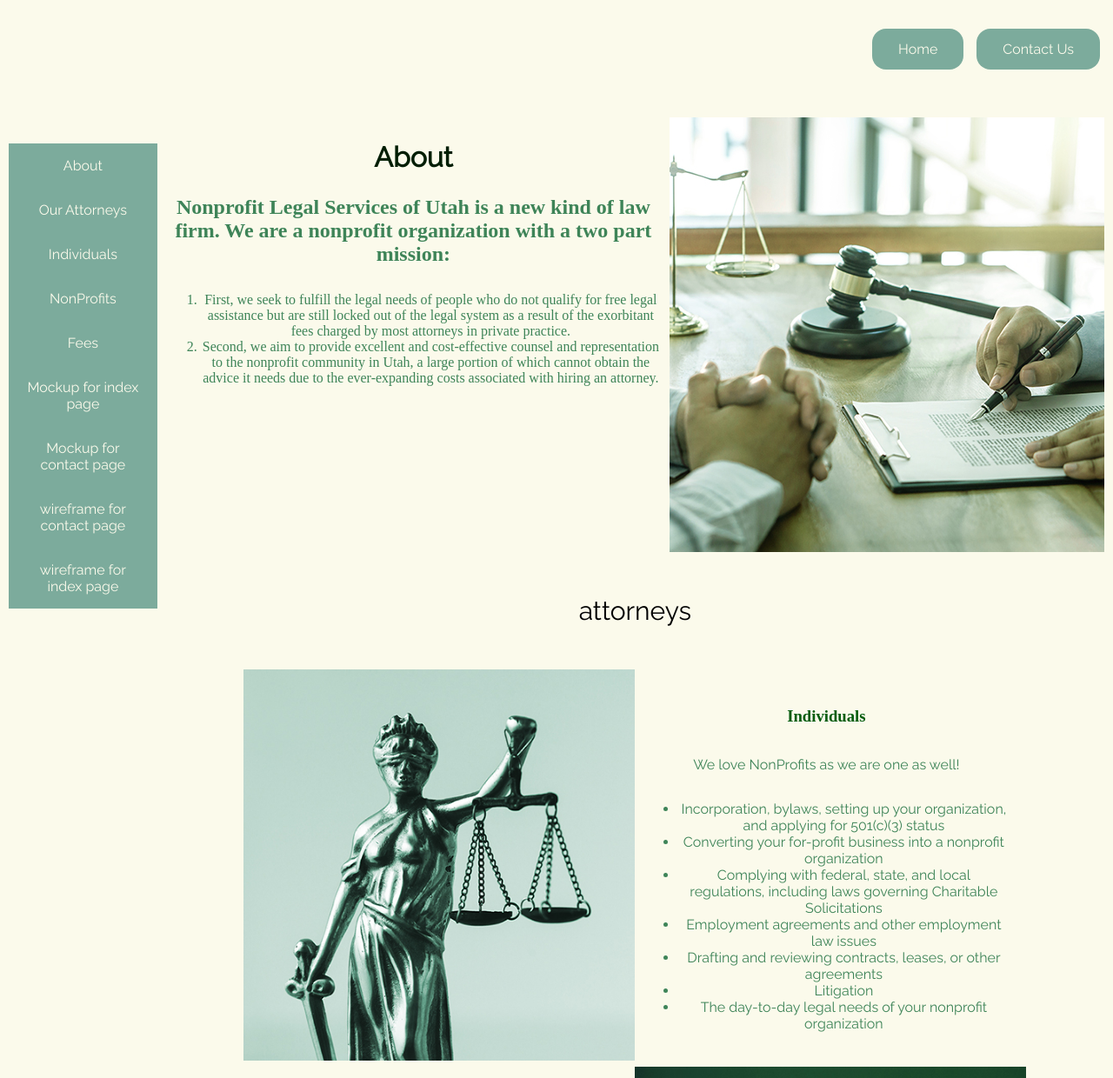
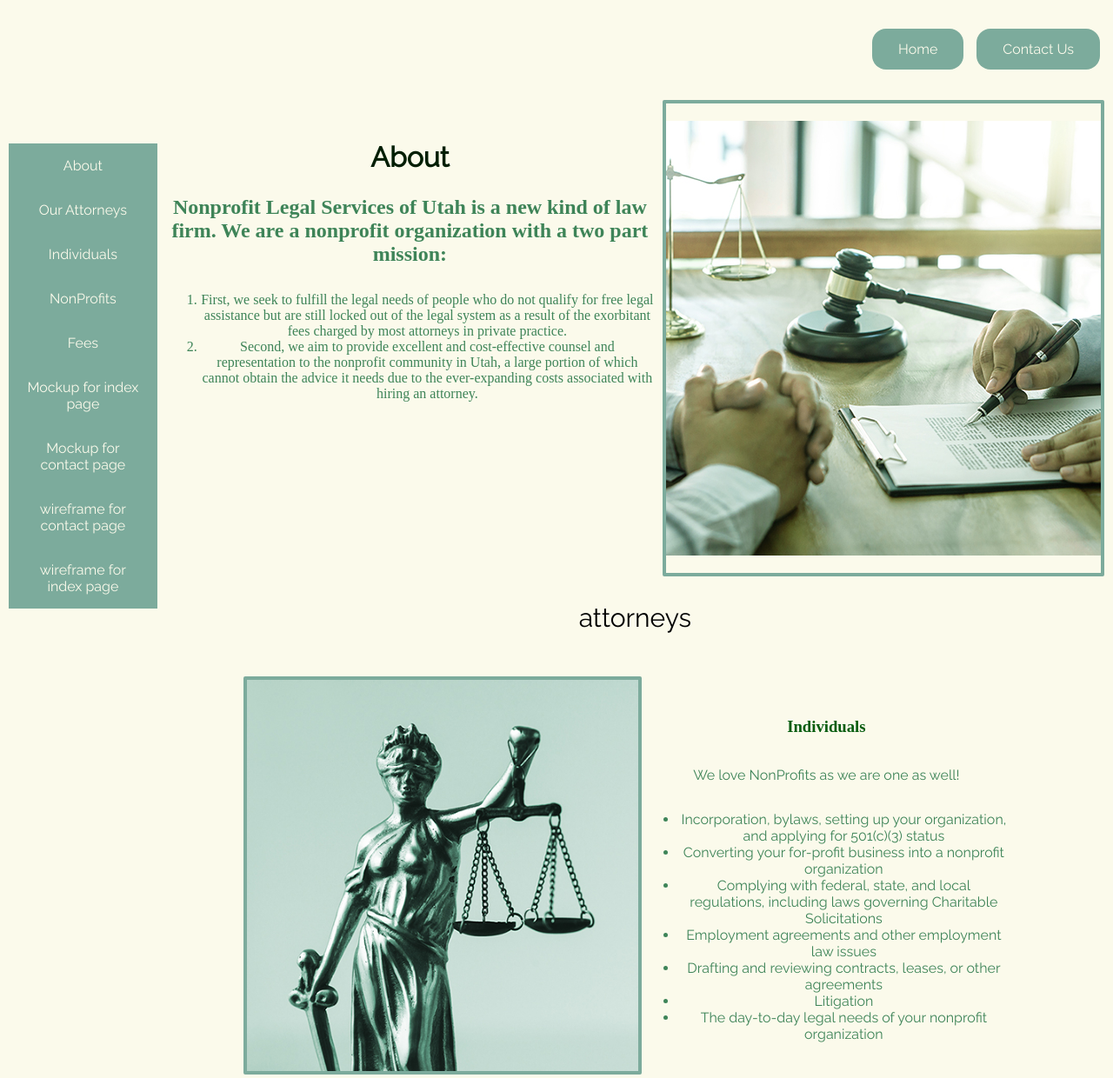
Before and after one commit to caolan000/TeamD1021, a plain HTML site: page index.html in a window 1280 px wide. Shown: the part 802-2042 px from the top of the page at 87% size. Drawn offline with Linux system fonts and the light colour scheme.

Commit message:
asdfasdfdsaf

```diff
--- a/styles/index.css
+++ b/styles/index.css
@@ -80,6 +80,8 @@ body{
     flex: end;
     height: auto;
     float: left;
+    border: 4px solid var(--camblue);
+    border-radius: 2px;
 }
 
 /* individuals */
@@ -117,6 +119,8 @@ body{
   .square > .img-wrapper img {
     width: 100%;
     object-fit: cover;
+    border: 4px solid var(--camblue);
+    border-radius: 2px;
   }
 
   .square > .square-text-wrapper {
```
Also changed, not shown: pages/contact.html (+1 -0 lines).
